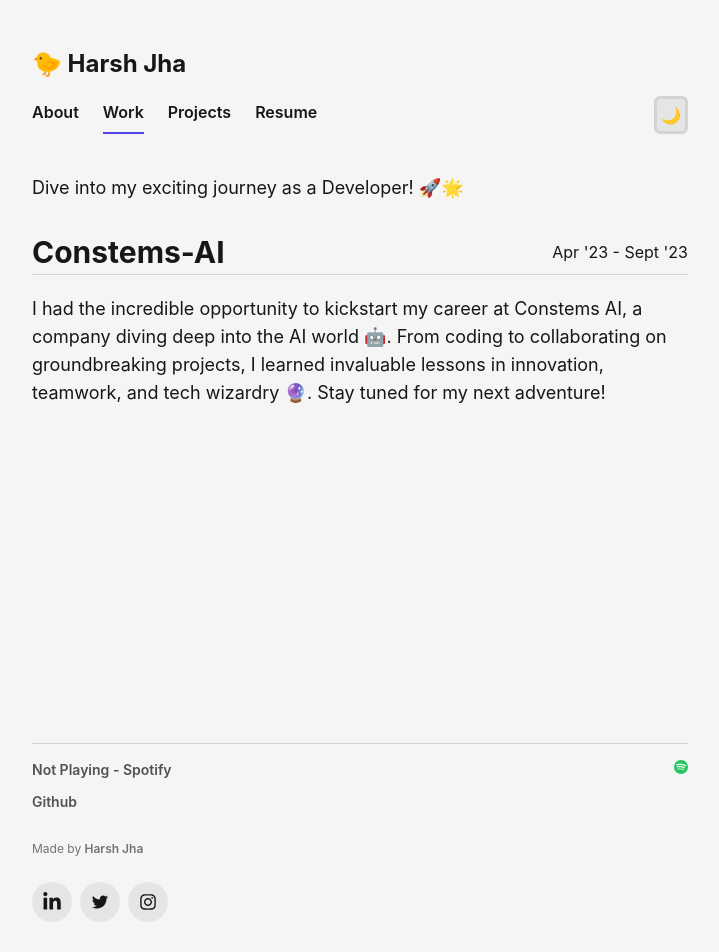
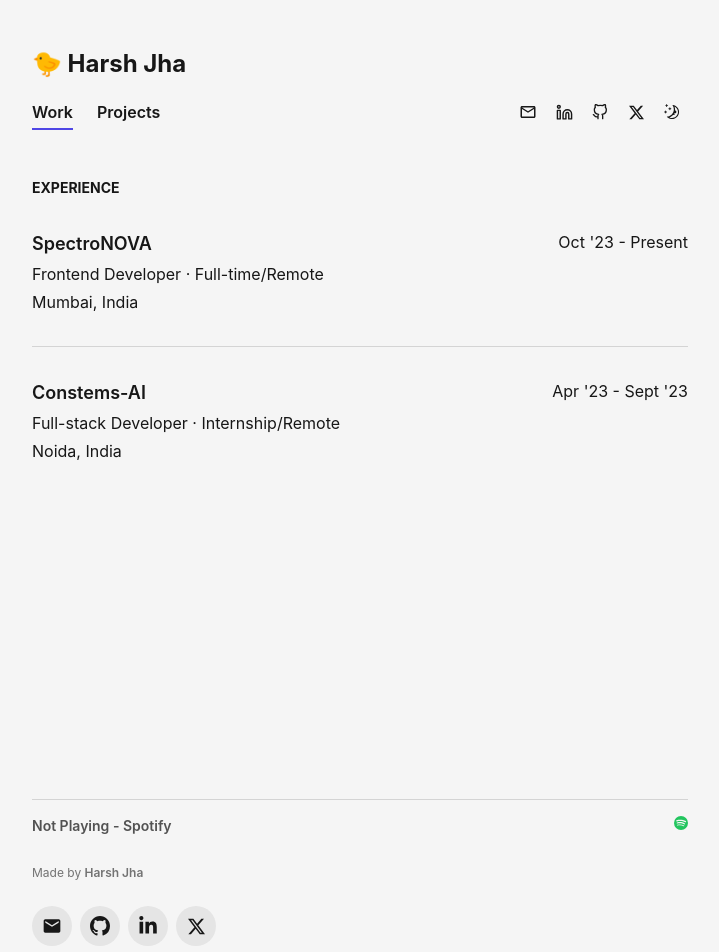
Before and after one commit to harshjha872/Portfolio-White, a Next.js app: page /work in a window 1280 px wide. Shown: the top 952 px of the page, without its empty margins (280-999 px from the left). Built offline with nearby package versions, Linux system fonts and the light colour scheme; no server answers.

Commit message:
updated portofolio

```diff
--- a/components/Home/MainPage.js
+++ b/components/Home/MainPage.js
@@ -19,23 +19,21 @@ const MainPage = () => {
         <div className="text-3xl font-bold tracking-tight md:text-4xl">
           <span>Hey, I&apos;m Harsh!</span>
         </div>
-        <div className="flex text-xl my-5">
+        <div className="flex dark:text-zinc-200 text-xl my-5">
           <span>Welcome to my spot 👋</span>
           {/* <div className="text-blue-700 mx-2">Developer</div> */}
         </div>
-        <div className="pt-3  text-lg">
-        A Full Stack Developer with a zest for innovation. I like to code things from scratch, and enjoy bringing ideas to life in the browser. I&apos;m always open to discussing design work, currently on the lookout for exciting opportunities in the IT realm
+        <div className="pt-3 dark:text-zinc-300 text-lg">
+        I&apos;m a self taught <span className="font-semibold dark:text-white">Full-stack developer</span> who loves to code things from scratch, and enjoy bringing ideas to life in the browser. I&apos;m always open to discuss and build things. Right now im trying to learn and make some awesome projects along the way
         </div>
-        <div className="pt-6  text-lg">
-
-          Interested in working together? We should queue up a time to chat. Let&apos;s connect and craft some digital magic together! 💼
-
+        <div className="pt-6 dark:text-zinc-300 text-lg">
+          currently working at <span className="dark:text-white font-semibold">SpectroNOVA</span> as a Frontend developer
         </div>
-        <section className="flex flex-col gap-4 py-12">
+        <section className="flex flex-col gap-4 py-10">
           <h3 className="text-2xl font-bold tracking-tight md:text-2xl">
             Techstack I know
           </h3>
-          <p className=" text-lg pb-2">
+          <p className=" text-lg pb-2 dark:text-zinc-200">
             Techs &amp; frameworks I mostly like to use.
           </p>
           <div className="flex flex-wrap items-center gap-6 md:gap-5 lg:gap-9">
@@ -120,7 +118,7 @@ const MainPage = () => {
               Projects
             </h3>
             <Link href="/projects">
-              <div className="dark:bg-[#161616] border-neutral-300 bg-neutral-50 hover:border-neutral-500 cursor-pointer px-3 py-2 border-[1px] dark:border-neutral-700 dark:hover:border-neutral-600 w-fit h-fit rounded-md">
+              <div className="dark:bg-['#090B0B'] transition duration-[150] border-neutral-300 dark:bg-[#090B0B] hover:border-neutral-500 cursor-pointer px-3 py-2 border-[1px] dark:border-[#27272A] dark:hover:bg-[#27272A] w-fit h-fit rounded-md">
                 View all
               </div>
             </Link>
@@ -159,7 +157,7 @@ const MainPage = () => {
             </div>
           </div>
         </section>
-        <Footer />
+        {/* <Footer /> */}
       </div>
     </motion.div>
   );
--- a/components/Navbar/Navbar.js
+++ b/components/Navbar/Navbar.js
@@ -1,47 +1,37 @@
 import Link from "next/link";
 import { useRouter } from "next/router";
 import { useEffect, useState } from "react";
-
+import { IoSunnyOutline } from "react-icons/io5";
+import { RxMoon } from "react-icons/rx";
+import { FiGithub } from "react-icons/fi";
+import { BsTwitterX } from "react-icons/bs";
+import { FiLinkedin } from "react-icons/fi";
+import { MdMailOutline } from "react-icons/md";
+import { FiSun } from "react-icons/fi";
 const Navbar = () => {
   const [theme, setTheme] = useState("");
+
+  //Dark theme colors
+  const darkThemeBackground = "bg-[#090B0B]";
+  const darkThemeColor = "text-[#d4d4d4]";
+
+  //Light theme colors
+  const lightThemeBackground = "bg-neutral-100";
+  const lightThemeColor = "text-neutral-900";
+
   useEffect(() => {
-    if (window.matchMedia('(prefers-color-scheme: dark)').matches) {
+    if (window.matchMedia("(prefers-color-scheme: dark)").matches) {
       document.body.classList.add("dark");
       setTheme("dark");
       localStorage.theme = "dark";
-      document.body.classList.add("text-[#d4d4d4]");
-      document.body.classList.add("bg-[#121212]");
+      document.body.classList.add(darkThemeColor);
+      document.body.classList.add(darkThemeBackground);
     } else {
       setTheme("");
       localStorage.theme = "light";
-      document.body.classList.add("bg-neutral-100");
-      document.body.classList.add("text-neutral-900");
+      document.body.classList.add(lightThemeBackground);
+      document.body.classList.add(lightThemeColor);
     }
-    // On page load or when changing themes, best to add inline in `head` to avoid FOUC
-    // if (
-    //   localStorage.theme === "dark" ||
-    //   (!("theme" in localStorage) &&
-    //     window.matchMedia("(prefers-color-scheme: dark)").matches)
-    // ) {
-    //   document.body.classList.add("dark");
-    //   setTheme("dark");
-    //   localStorage.theme = "dark";
-    // } else {
-    //   localStorage.theme = "light";
-    //   document.body.classList.remove("dark");
-    //   document.body.classList.add("bg-neutral-100");
-    //   document.body.classList.add("text-neutral-900");
-    //   setTheme("");
-    // }
-
-    // // Whenever the user explicitly chooses light mode
-    // localStorage.theme = "light";
-
-    // // Whenever the user explicitly chooses dark mode
-    // localStorage.theme = "dark";
-
-    // // Whenever the user explicitly chooses to respect the OS preference
-    // localStorage.removeItem("theme");
   }, []);
 
   const router = useRouter();
@@ -63,6 +53,9 @@ const Navbar = () => {
       : `Navbaritems group hover:border-indigo-600`
   }`;
 
+  const abc =
+    "flex items-center justify-center transition duration-[150] ease-linear  border-neutral-300 hover:border-neutral-400 dark:bg-[#090B0B] h-8 w-8 p-2 rounded-md dark:hover:bg-[#27272A] hover:bg-neutral-200 cursor-pointer";
+
   return (
     <header className="md:w-[65vw] xl:w-[55vw] px-6 m-auto mt-12">
       <Link href="/">
@@ -72,45 +65,86 @@ const Navbar = () => {
       </Link>
       <div className="flex justify-between w-full py-4 font-bold">
         <div className="flex space-x-6">
-          <Link href="/about">
+          {/* <Link href="/about">
             <div className={AboutClass}>About</div>
-          </Link>
+          </Link> */}
           <Link href="/work">
             <div className={WorkClass}>Work</div>
           </Link>
           <Link href="/projects">
             <div className={ProjectClass}>Projects</div>
           </Link>
-          <div className="Navbaritems group hover:border-teal-500">
-            <a target="_blank" href="/Harsh_Jha_resume.pdf">
-              Resume
-            </a>
-          </div>
+
           {/* <div className="Navbaritems group">
             <Link href="/contact">Contact</Link>
           </div> */}
+        </div>
+        <div className="flex space-x-1">
+          <div className={abc}>
+            <a
+              className="m-0"
+              target="_blank"
+              rel="noreferrer"
+              href="mailto:harshjha872@gmail.com"
+            >
+              <MdMailOutline size={18} />
+            </a>
+          </div>
+          <div className={abc}>
+            <a
+              className="m-0"
+              target="_blank"
+              rel="noreferrer"
+              href="https://www.linkedin.com/in/harsh-jha-378917195"
+            >
+              <FiLinkedin size={17} />
+            </a>
+          </div>
+          <div className={abc}>
+            <a
+              className="m-0"
+              target="_blank"
+              rel="noreferrer"
+              href="https://www.github.com/harshjha872"
+            >
+              <FiGithub size={16} />
+            </a>
+          </div>
+          <div className={abc}>
+            <a
+              target="_blank"
+              rel="noreferrer"
+              href="https://twitter.com/harshjha872"
+            >
+              <BsTwitterX size={15} />
+            </a>
           </div>
           <button
             onClick={() => {
               document.body.classList.toggle("dark");
               if (theme === "dark") {
                 setTheme("");
-              document.body.classList.add("bg-neutral-100");
-              document.body.classList.add("text-neutral-900");
-              document.body.classList.remove("text-[#d4d4d4]");
-              document.body.classList.remove("bg-[#121212]");
+                document.body.classList.add(lightThemeBackground);
+                document.body.classList.add(lightThemeColor);
+                document.body.classList.remove(darkThemeColor);
+                document.body.classList.remove(darkThemeBackground);
               } else {
                 setTheme("dark");
-              document.body.classList.remove("bg-neutral-100");
-              document.body.classList.remove("text-neutral-900");
-              document.body.classList.add("text-[#d4d4d4]");
-              document.body.classList.add("bg-[#121212]");
+                document.body.classList.remove(lightThemeBackground);
+                document.body.classList.remove(lightThemeColor);
+                document.body.classList.add(darkThemeColor);
+                document.body.classList.add(darkThemeBackground);
               }
             }}
-          className="transition duration-200 ease-linear bg-neutral-200 border-neutral-300 hover:border-neutral-400 dark:bg-neutral-900 h-fit p-1 rounded-md border-[3px] dark:border-neutral-800 dark:hover:border-neutral-700"
+            className={abc}
           >
-          {theme === "dark" ? "⛅" : "🌙"}
+            {theme === "dark" ? (
+              <FiSun size={21} />
+            ) : (
+              <RxMoon size={18} />
+            )}
           </button>
+        </div>
       </div>
     </header>
   );
--- a/components/Projects/NewProjectCard.js
+++ b/components/Projects/NewProjectCard.js
@@ -3,7 +3,7 @@ import { BiLinkExternal } from "react-icons/bi";
 
 const NewProjectCard = (props) => {
   return (
-    <div className="bg-white border-neutral-300 dark:bg-[#161616] relative h-52 sm:w-1/2 w-full rounded-md border-[1px] dark:border-neutral-800 p-5 pb-7">
+    <div className="bg-white border-neutral-300 dark:bg-[#090B0B] relative h-52 sm:w-1/2 w-full rounded-md border-[1px] dark:border-[#27272A] p-5 pb-7">
       <div className="dark:text-yellow-400 text-yellow-500">{props.year}</div>
       <div className="font-medium mt-1 text-lg">{props.projectHeading}</div>
       <div className="font-normal dark:text-neutral-400 mt-2 mb-8">
@@ -11,7 +11,7 @@ const NewProjectCard = (props) => {
       </div>
       <div className="flex gap-2 absolute bottom-4 left-4 items-center">
         {props.article && (
-          <div className="dark:bg-[#222222] cursor-pointer px-3 text-center py-1 border-[1px] dark:border-neutral-800 dark:hover:border-neutral-600 w-fit h-fit rounded-md">
+          <div className="dark:bg-[#090B0B] transition duration-[150] cursor-pointer px-3 text-center py-1 border-[1px] dark:border-[#27272A] dark:hover:bg-[#27272A] w-fit h-fit rounded-md ">
             {" "}
             <a href={props.source} target="_blank" rel="noreferrer">
               Article <BiLinkExternal className="inline" />{" "}
@@ -19,21 +19,21 @@ const NewProjectCard = (props) => {
           </div>
         )}
         {props.source && (
-          <div className="dark:bg-[#222222] bg-neutral-50 border-neutral-300 hover:border-neutral-500  cursor-pointer px-3 text-center py-1 border-[1px] dark:border-neutral-800 dark:hover:border-neutral-600 w-fit h-fit rounded-md">
+          <div className="dark:bg-[#090B0B] transition duration-[150] bg-neutral-50 border-neutral-300 hover:border-neutral-500  cursor-pointer px-3 text-center py-1 border-[1px] dark:border-[#27272A] dark:hover:bg-[#27272A] w-fit h-fit rounded-md">
             <a href={props.source} target="_blank" rel="noreferrer">
               Source <BiLinkExternal className="inline" />{" "}
             </a>
           </div>
         )}
         {props.demo && (
-          <div className="dark:bg-[#222222] bg-neutral-50 border-neutral-300 hover:border-neutral-500 cursor-pointer px-3 text-center py-1 border-[1px] dark:border-neutral-800 dark:hover:border-neutral-600 w-fit h-fit rounded-md">
+          <div className="dark:bg-[#090B0B] transition duration-[150] bg-neutral-50 border-neutral-300 hover:border-neutral-500 cursor-pointer px-3 text-center py-1 border-[1px] dark:border-[#27272A] dark:hover:bg-[#27272A] w-fit h-fit rounded-md">
             <a href={props.demo} target="_blank" rel="noreferrer">
               demo <BiLinkExternal className="inline" />{" "}
             </a>
           </div>
         )}
         {props.video && (
-          <div className="dark:bg-[#222222] bg-neutral-50 border-neutral-300 hover:border-neutral-500 cursor-pointer px-3 text-center py-1 border-[1px] dark:border-neutral-800 dark:hover:border-neutral-600 w-fit h-fit rounded-md">
+          <div className="dark:bg-[#090B0B] transition duration-[150] bg-neutral-50 border-neutral-300 hover:border-neutral-500 cursor-pointer px-3 text-center py-1 border-[1px] dark:border-[#27272A] dark:hover:bg-[#27272A] w-fit h-fit rounded-md">
             <a href={props.video} target="_blank" rel="noreferrer">
               video <BiLinkExternal className="inline" />{" "}
             </a>
--- a/components/SideBar/SideBar.js
+++ b/components/SideBar/SideBar.js
@@ -1,12 +1,34 @@
 import SidebarIcon from "./SidebarIcon";
-import { FaFacebookF, FaLinkedinIn } from "react-icons/fa";
-import { AiOutlineTwitter, AiOutlineInstagram } from "react-icons/ai";
+import { FaLinkedinIn } from "react-icons/fa";
+import { BsGithub } from "react-icons/bs";
+import { BsTwitterX } from "react-icons/bs";
+import { MdEmail } from "react-icons/md";
 
 const SideBar = () => {
   return (
     <div className="flex h-fit w-fit items-center">
       <div className="flex my-6 ">
         <ul className="flex space-x-2">
+          <li>
+            <a
+              className="m-0"
+              target="_blank"
+              rel="noreferrer"
+              href="mailto:harshjha872@gmail.com"
+            >
+              <SidebarIcon icon={<MdEmail size={20} />} />
+            </a>
+          </li>
+          <li>
+            <a
+              className="m-0"
+              target="_blank"
+              rel="noreferrer"
+              href="https://www.github.com/harshjha872"
+            >
+              <SidebarIcon icon={<BsGithub size={20} />} />
+            </a>
+          </li>
           <li>
             <a
               className="m-0"
@@ -23,16 +45,7 @@ const SideBar = () => {
               rel="noreferrer"
               href="https://twitter.com/harshjha872"
             >
-              <SidebarIcon icon={<AiOutlineTwitter size={20} />} />
-            </a>
-          </li>
-          <li>
-            <a
-              target="_blank"
-              rel="noreferrer"
-              href="https://www.instagram.com/harshjha872/"
-            >
-              <SidebarIcon icon={<AiOutlineInstagram size={20} />} />
+              <SidebarIcon icon={<BsTwitterX size={17} />} />
             </a>
           </li>
         </ul>
--- a/components/footer/Footer.js
+++ b/components/footer/Footer.js
@@ -25,7 +25,7 @@ const Footer = () => {
   }, [router]);
 
   return (
-    <section>
+    <section className="md:w-[65vw] xl:w-[55vw] px-6 m-auto mt-12">
       <hr className="h-px my-4  border-0 bg-neutral-300 dark:bg-neutral-800"></hr>
       {songLink ? (
         <div className="flex justify-between text-neutral-600 dark:text-neutral-300 text-sm font-semibold">
@@ -61,20 +61,9 @@ const Footer = () => {
           </div>
         </div> */}
       {/* </div> */}
-      <div className="my-3 w-fit cursor-pointer text-neutral-600 hover:text-neutral-900 dark:hover:text-neutral-600 text-sm dark:text-neutral-500 font-semibold">
-        <a
-          href="https://github.com/harshjha872"
-          target="_blank"
-          rel="noreferrer"
-        >
-          Github
-        </a>
-      </div>
+      <div className="my-3 w-fit cursor-pointer text-neutral-600 hover:text-neutral-900 dark:hover:text-neutral-600 text-sm dark:text-neutral-500 font-semibold"></div>
       <div className="pt-4 text-[12px] text-neutral-500 dark:text-neutral-600">
-        Made by{" "}
-        <a href="mailto:harshjha872@gmail.com" className="font-semibold">
-          Harsh Jha
-        </a>
+        Made by <span className="font-semibold">Harsh Jha</span>
       </div>
       <SideBar />
     </section>
--- a/pages/_app.js
+++ b/pages/_app.js
@@ -1,12 +1,14 @@
 import "../styles/globals.css";
 import SideBar from "../components/SideBar/SideBar";
 import Navbar from "../components/Navbar/Navbar";
+import Footer from "../components/footer/Footer";
 function MyApp({ Component, pageProps }) {
   return (
     <>
       {/* <SideBar /> */}
       <Navbar />
       <Component {...pageProps} />
+      <Footer />
     </>
   );
 }
--- a/pages/about.js
+++ b/pages/about.js
@@ -21,12 +21,6 @@ const About = () => {
           highlight of my work on the web 🕸
         </div>
         <div className="pt-4 text-lg">
-          My only motivation for this site is to show what I&apos;ve learned and
-          made till now, and I hope you like it. I&apos;m Just a quite kid
-          probably looking at the 💻 screen right now trying to resolve a bug
-          sitting in the room all day 🦉
-        </div>
-        <div className="pt-4 text-lg">
         When I&apos;m not immersed in code, you&apos;ll find me gaming 🎮, grooving to music 🎶, or exploring the vast expanse of the internet 🌐.
         </div>
         {/* <div className="pt-4 text-lg">I might laugh at my own jokes</div> */}
@@ -42,11 +36,11 @@ const About = () => {
           >
             Harsh Jha
           </a>{" "}
-          to say hi! I always appreciate meeting new people.
+          to say hi!
         </div>
-        <div className="text-3xl font-bold pt-6">Tools</div>
-        <hr className="h-px my-1  border-0 bg-neutral-300 dark:bg-neutral-800"></hr>
-        <ul className="list-disc pl-5 py-3">
+        {/* <div className="text-3xl font-bold pt-6">Tools</div>
+        <hr className="h-px my-1  border-0 bg-neutral-300 dark:bg-neutral-800"></hr> */}
+        {/* <ul className="list-disc pl-5 py-3">
           <li>
             This website is hosted on{" "}
             <a
@@ -86,10 +80,10 @@ const About = () => {
           <li>
             Everything else: <span className="font-semibold">Google</span>
           </li>
-        </ul>
-        <div className="text-3xl font-bold pt-6">Interests</div>
+        </ul> */}
+        <div className="text-3xl font-bold pt-12">Interests</div>
         <hr className="h-px my-1 border-0 bg-neutral-300 dark:bg-neutral-800"></hr>
-        <ul className="list-disc pl-5 py-3">
+        <ul className="list-disc pl-5 py-3" style={{ paddingBottom: '125px'}}>
           <li>Gaming 🎮 </li>
           <li>Watching movies, shows and sometimes anime</li>
           <li>
@@ -105,7 +99,7 @@ const About = () => {
           </li>
           <li>Watching random stuff on the internet ✨</li>
         </ul>
-        <Footer />
+        {/* <Footer /> */}
       </div>
     </motion.div>
   );
--- a/pages/projects.js
+++ b/pages/projects.js
@@ -109,7 +109,7 @@ const Projects = () => {
               </div>
             </div>
           </section>
-          <Footer />
+          {/* <Footer /> */}
         </div>
       </div>
       {/* <ProjectWrapper>
--- a/pages/work.js
+++ b/pages/work.js
@@ -1,6 +1,5 @@
 import { motion } from "framer-motion";
-import Footer from "../components/footer/Footer";
-
+import { FaLocationDot } from "react-icons/fa6";
 const About = () => {
   return (
     <motion.div
@@ -9,8 +8,47 @@ const About = () => {
       transition={{ duration: 0.5 }}
       className="flex flex-col md:w-[65vw] xl:w-[55vw] h-full m-auto px-6 md:mt-6 mt-3 dark:text-white"
     >
-      <div className="text-lg mb-4 sm:mb-4 md:mb-8">
+      {/* <div className="text-lg mb-4 sm:mb-4 md:mb-8">
         Dive into my exciting journey as a Developer! 🚀🌟
+      </div> */}
+      <div className="mb-8 mt-2 font-bold text-sm">EXPERIENCE</div>
+      <div className="flex justify-between mb-8">
+        <div>
+          <div className="text-lg font-semibold ">
+           SpectroNOVA
+          </div>
+          <div className="my-1 dark:text-zinc-400">
+            Frontend Developer · Full-time/Remote
+          </div>{" "}
+        <span className="dark:text-zinc-400">Mumbai, India </span>
+        </div>
+        <div className="dark:text-zinc-400">Oct &apos;23 - Present</div>
+      </div>
+      <hr className="h-px border-0 bg-neutral-300 dark:bg-neutral-800"></hr>
+      <div className="flex justify-between mt-8 mb-72">
+        <div>
+          <div className="text-lg font-semibold ">
+           Constems-AI
+          </div>
+          <div className="my-1 dark:text-zinc-400">
+            Full-stack Developer · Internship/Remote
+          </div>{" "}
+          <span className="dark:text-zinc-400">Noida, India </span>
+        </div>
+        <div className="dark:text-zinc-400">Apr &apos;23 - Sept &apos;23</div>
+      </div>
+      {/* <div className="flex flex-col m-0 mb-10">
+        <div className="flex flex-row justify-between">
+          <div className="text-3xl font-bold">Spectro Nova</div>
+          <div className="flex justify-center items-center">
+            <p>Oct &#39;23 - Present</p>
+          </div>
+        </div>
+        <hr className="h-px my-1  border-0 bg-neutral-300 dark:bg-neutral-800"></hr>
+
+        <div className="pt-4 text-lg">
+          I Front end Developer
+        </div>
       </div>
       <div className="flex flex-col m-0 mb-80">
         <div className="flex flex-row justify-between">
@@ -28,8 +66,7 @@ const About = () => {
           in innovation, teamwork, and tech wizardry 🔮. Stay tuned for my next
           adventure!
         </div>
-      </div>
-      <Footer />
+      </div> */}
     </motion.div>
   );
 };
--- a/styles/globals.css
+++ b/styles/globals.css
@@ -23,9 +23,10 @@ a {
   html {
     color-scheme: dark;
   }
+
   body {
-    color: #d4d4d4;
-    background: #121212;
+    /* color: #d4d4d4; */
+    /* background: #121212; */
     /* background: #101010; */
     /* background: #040b14; */
   }
@@ -34,7 +35,7 @@ a {
 @layer components {
   .sideBarIcons {
     @apply flex h-10 w-10 justify-center items-center
-    dark:bg-[#202020] rounded-3xl hover:rounded-xl bg-neutral-200 dark:border-neutral-900
+    dark:bg-zinc-900 rounded-3xl hover:rounded-xl bg-neutral-200 dark:border-neutral-900
     transition-all duration-300 ease-linear cursor-pointer hover:text-violet-500;
   }
 
```
Also changed, not shown: 2 other files (tests, documents, lock files or other folders). Lines whose indentation alone changed are shown as unchanged.
